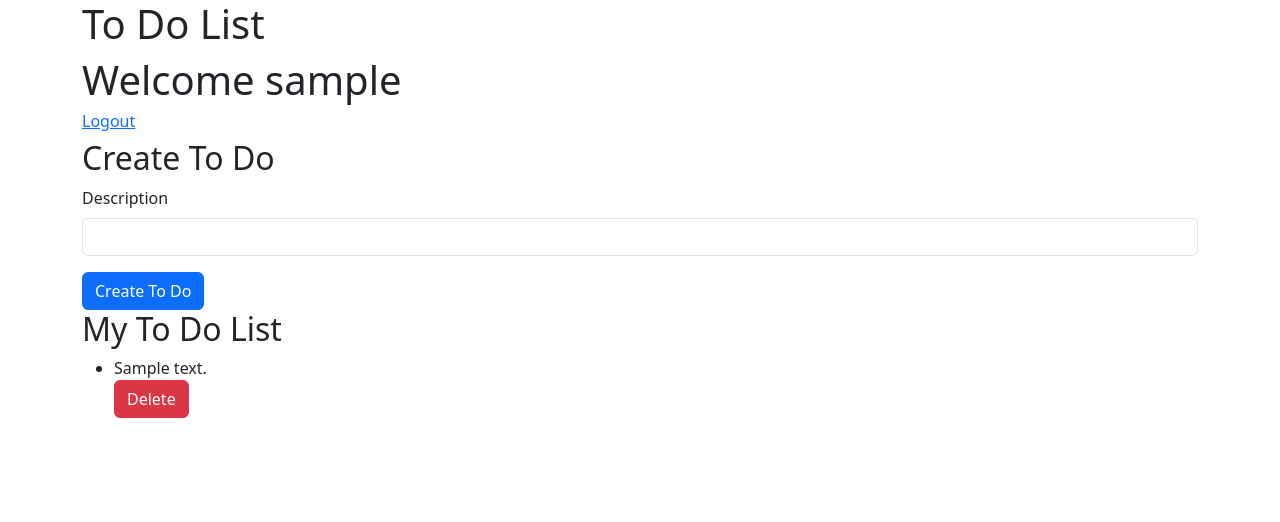
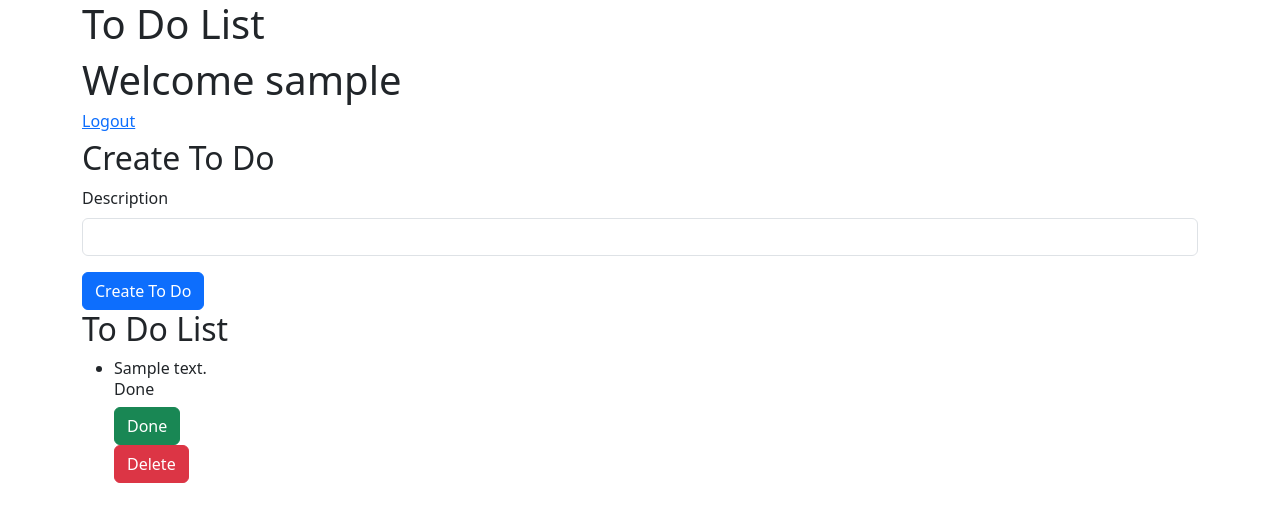
Before and after one commit to betofleitass/to-do-list-flask, a Flask app: template app/templates/index.html in a window 1280 px wide. Shown: the top 522 px of the page. Run offline with Flask 3, Linux system fonts and the light colour scheme; the visitor is signed in with stand-in values (Sample User, id 1); tables that the repository leaves empty hold one stand-in row (values such as "Sample post"); the template is opened without the code that fills it: values that come from a table or form of the project are taken from there, most other values are stand-ins (such as "Sample title", 1, 10 or a date in 2020); some libraries are stand-ins or nearby versions.

Commit message:
feat: mark todo as done

```diff
--- a/app/forms.py
+++ b/app/forms.py
@@ -22,3 +22,7 @@ class CreateToDoForm(FlaskForm):
 
 class DeleteToDoForm(FlaskForm):
     submit = SubmitField('Delete')
+
+
+class DoneToDoForm(FlaskForm):
+    submit = SubmitField('Done')
--- a/app/templates/index.html
+++ b/app/templates/index.html
@@ -22,10 +22,10 @@
 
             <!--My To Do list-->
             <div>
-                <h2>My To Do List</h2>
+                <h2>To Do List</h2>
                 <ul>
                     {% for todo in todo_list %}
-                        {{macros.render_todo(todo, delete_todo_form)}}
+                        {{macros.render_todo(todo, done_todo_form, delete_todo_form)}}
                     {% endfor %}
                 </ul>
             </div>
--- a/app/templates/macros.html
+++ b/app/templates/macros.html
@@ -1,11 +1,24 @@
 {% from 'bootstrap5/form.html' import render_form %}
 
 
-{% macro render_todo(todo, delete_form) %}
+{% macro render_todo(todo, done_form, delete_form) %}
     <li>
         {{todo.description}}
+        {% if todo.done == False %}
+            <h6>Pending</h6>
+        {% else %}
+            <h6>Done</h6>
+        {% endif %}
 
         <!--Actions-->
+        {{
+            render_form(
+                done_form,
+                button_style="success",
+                action=url_for('todo.done_todo',todo_id=todo.id)
+                )
+        }}
+
         {{
             render_form(
                 delete_form,
--- a/main.py
+++ b/main.py
@@ -8,7 +8,7 @@ from flask_login import current_user
 
 
 from app import create_app
-from app.forms import CreateToDoForm, DeleteToDoForm, LoginForm
+from app.forms import CreateToDoForm, DeleteToDoForm, DoneToDoForm, LoginForm
 from app.models import db, get_user_todo_list, get_user
 
 
@@ -33,6 +33,7 @@ def index() -> str:
     if not current_user.is_anonymous:
         username = current_user.id
         create_todo_form = CreateToDoForm()
+        done_todo_form = DoneToDoForm()
         delete_todo_form = DeleteToDoForm()
         # Get the user todo list
         user = current_user.id
@@ -41,6 +42,7 @@ def index() -> str:
         context = {
             "username": username,
             "create_todo_form": create_todo_form,
+            "done_todo_form": done_todo_form,
             "delete_todo_form": delete_todo_form,
             "todo_list": todo_list
         }
```
Also changed, not shown: app/todo/views.py (+18 -0 lines).
